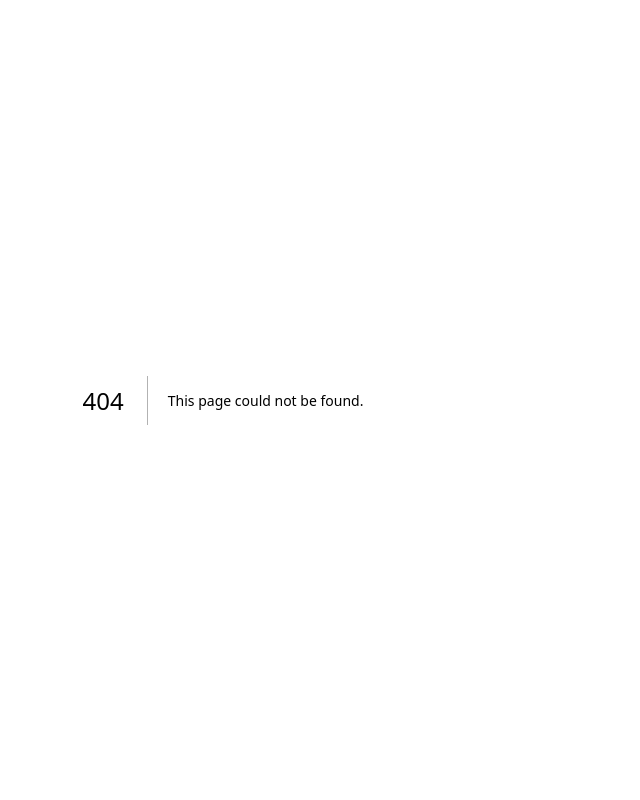
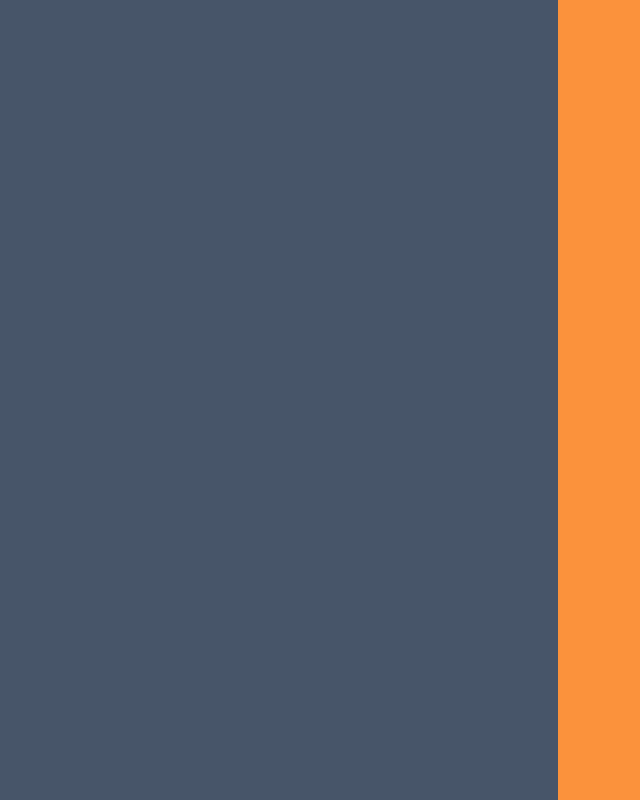
Before and after one commit to mael098/appcine, a Next.js app: page /movis-admin in a window 1280 px wide. Before the commit this address had no page. Shown: the whole page, without its empty margins (417-1057 px from the left). Built offline with nearby package versions, Linux system fonts and the light colour scheme.

Commit message:
Update global and home page styles

```diff
--- a/src/app/globals.css
+++ b/src/app/globals.css
@@ -6,6 +6,7 @@
   --background-start-rgb: 255, 255, 255;
   --background-start-rgb: 214, 219, 220;
   --background-end-rgb: 255, 255, 255;
+  --foreground-rgb: #f8f9fa;
 }
 
 @media (prefers-color-scheme: dark) {
--- a/src/app/home/page.tsx
+++ b/src/app/home/page.tsx
@@ -1,20 +1,20 @@
 export default function HomePage() {
     return(
-        <div className="w-full h-[85] ">
+        <div className="w-full h-screen   ">
             <header className="flex justify-center">
-                <ul className="flex flex-grow justify-between p-5 bg-amber-400">
+                <ul className="flex flex-grow justify-between p-5 bg-amber-400 ">
                     <li className="basis-3">Home</li>
-                    <li className="">About</li>
-                    <li className="">Services</li>
-                    <li className="">Contact</li>
+                    <li className="basis-3">About</li>
+                    <li className="basis-3">Services</li>
+                    <li className="basis-3">Contact</li>
                 </ul>
             </header>
             <main className="h-screen ">
-                    <div className="flex flex-grow  bg-amber-100 h-[85%]">
+                    <div className="flex flex-grow  bg-amber-100 h-screen">
                         <aside className=" flex-1 basis-56 bg-green-800 p-5 ">
                             <p>Aside</p>
                         </aside>
-                        <main className="flex-1  bg-cyan-500">
+                        <main className="flex-1  bg-cyan-500 ">
                             <p>Main</p>
                         </main>
                     </div>
--- /dev/null
+++ b/src/app/movis-admin/page.tsx
@@ -0,0 +1,21 @@
+
+import React from 'react'
+
+
+
+
+export default function movis() {
+    return(
+
+        <div className="h-screen">
+            <main className="h-screen w-screen flex flex-grow justify-between items-center">
+                <section className="h-screen  flex flex-col basis-4/5 justify-center items-center bg-slate-600 ">
+
+                </section>
+            <section className="flex flex-col justify-center items-center basis-3/12 bg-orange-400 h-screen">
+
+            </section>
+            </main>
+        </div>
+    )
+}
```
